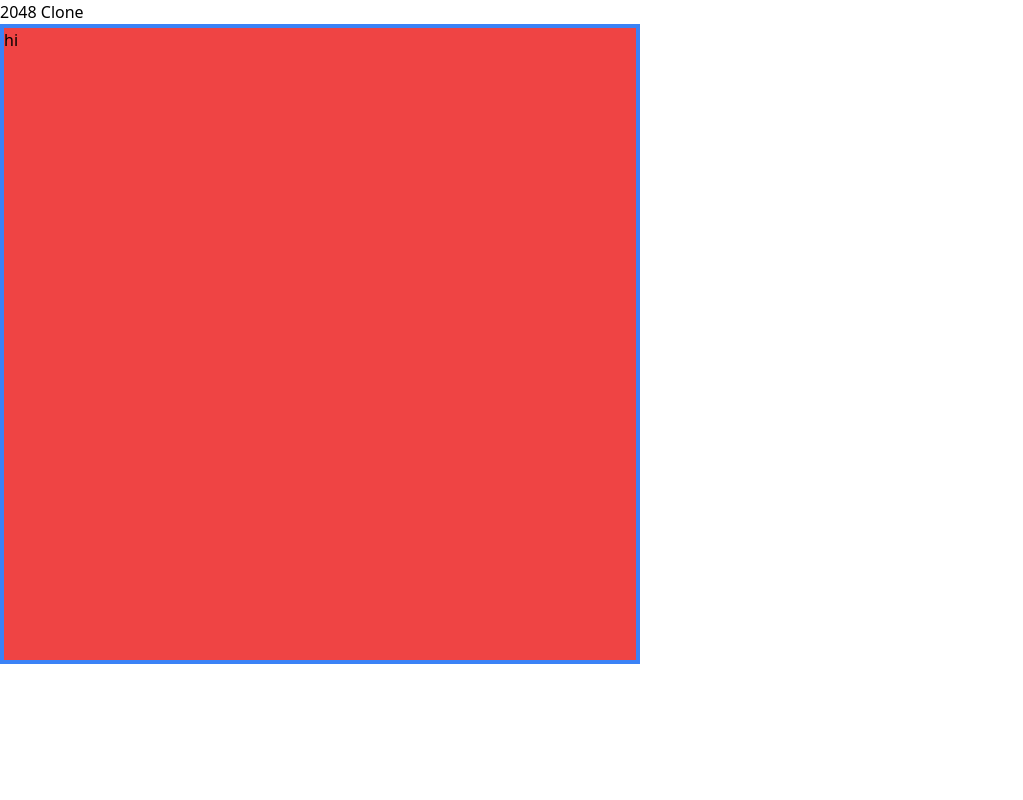
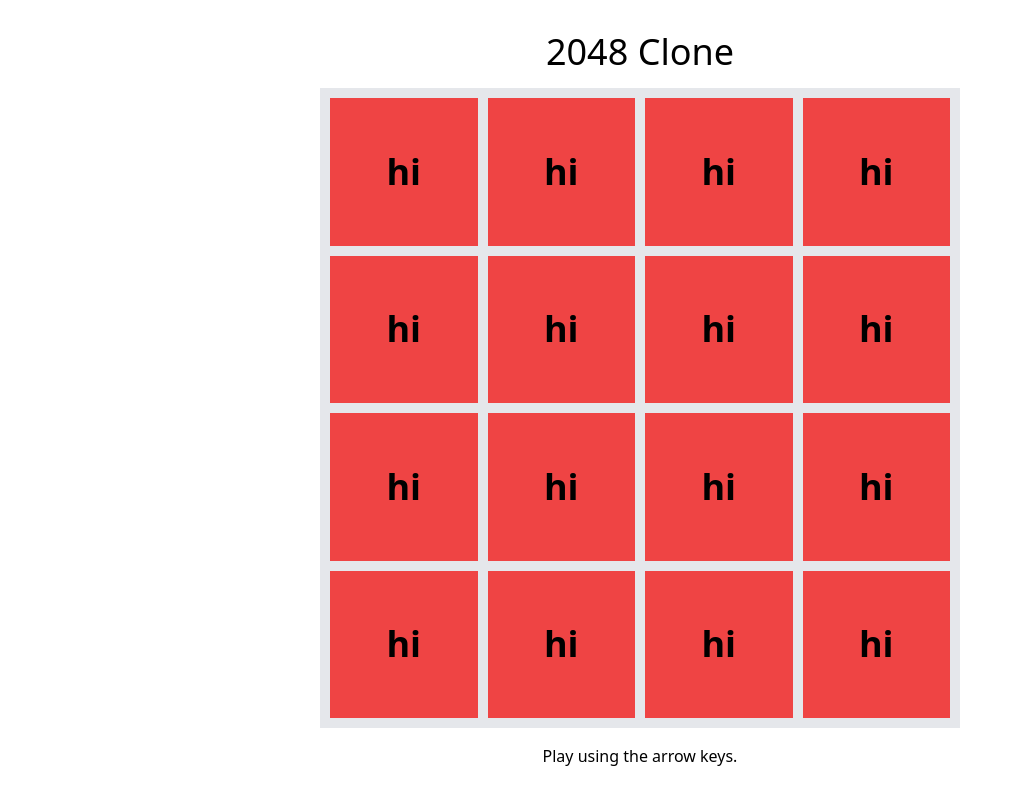
Before and after one commit to zitianqin/2048-clone, a React (Vite) app in the folder 2048-clone/: page / in a window 1280 px wide. Shown: the whole page, without its empty margins (0-1023 px from the left). Built offline with nearby package versions, Linux system fonts and the light colour scheme.

Commit message:
Complete basic layout

```diff
--- a/2048-clone/src/App.jsx
+++ b/2048-clone/src/App.jsx
@@ -1,10 +1,11 @@
-import Game from "./game";
+import Game from "./Game";
 
 function App() {
   return (
-    <div className="h-screen">
-      <h1>2048 Clone</h1>
+    <div className="h-screen flex flex-col justify-center items-center gap-4">
+      <h1 className="text-4xl font-medium">2048 Clone</h1>
       <Game />
+      <p>Play using the arrow keys.</p>
     </div>
   );
 }
--- /dev/null
+++ b/2048-clone/src/Game.jsx
@@ -0,0 +1,14 @@
+import GameRow from "./GameRow";
+
+function Game() {
+  return (
+    <table className="h-[80vw] max-h-[80vh] w-[80%] max-w-[80vh]">
+      <GameRow />
+      <GameRow />
+      <GameRow />
+      <GameRow />
+    </table>
+  );
+}
+
+export default Game;
--- /dev/null
+++ b/2048-clone/src/GameCell.jsx
@@ -0,0 +1,5 @@
+function GameCell() {
+  return <td className="w-[25%] border-solid border-[10px] bg-red-500 text-center text-4xl font-bold">hi</td>;
+}
+
+export default GameCell;
--- /dev/null
+++ b/2048-clone/src/GameRow.jsx
@@ -0,0 +1,14 @@
+import GameCell from "./GameCell";
+
+function GameRow() {
+  return (
+    <tr className="w-full h-[25%]">
+      <GameCell />
+      <GameCell />
+      <GameCell />
+      <GameCell />
+    </tr>
+  );
+}
+
+export default GameRow;
--- a/2048-clone/src/game.jsx
+++ /dev/null
@@ -1,9 +0,0 @@
-function Game() {
-  return (
-    <div className="bg-red-500 h-[80vw] max-h-[80vh] w-[80%] max-w-[80vh] border-solid border-4 border-blue-500">
-      hi
-    </div>
-  );
-}
-
-export default Game;
```
